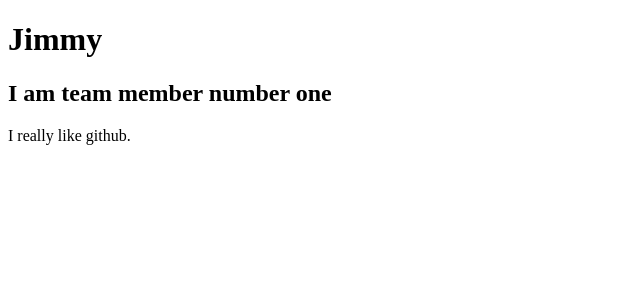
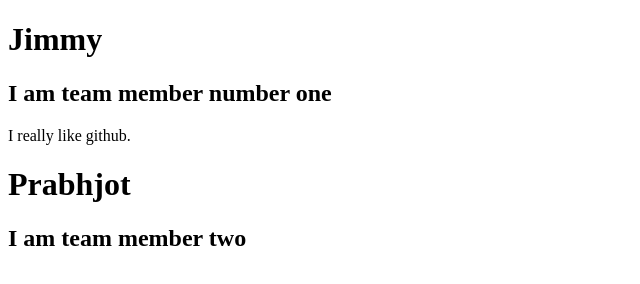
Before and after one commit to jcalderon95/calderon_jimmy_kaur_prabhjot_hw1, a plain HTML site: page index.html in a window 1280 px wide. Shown: the whole page, without its empty margins (0-640 px from the left). Drawn offline with Linux system fonts and the light colour scheme.

Commit message:
added m name and my info

```diff
--- a/index.html
+++ b/index.html
@@ -14,6 +14,13 @@
 
 		 </p>
 
+        <h1> Prabhjot</h1>
+		 <h2> I am team member two  </h2>
+		 <p>
+
+
+		 </p>
+
 
 
 
```
